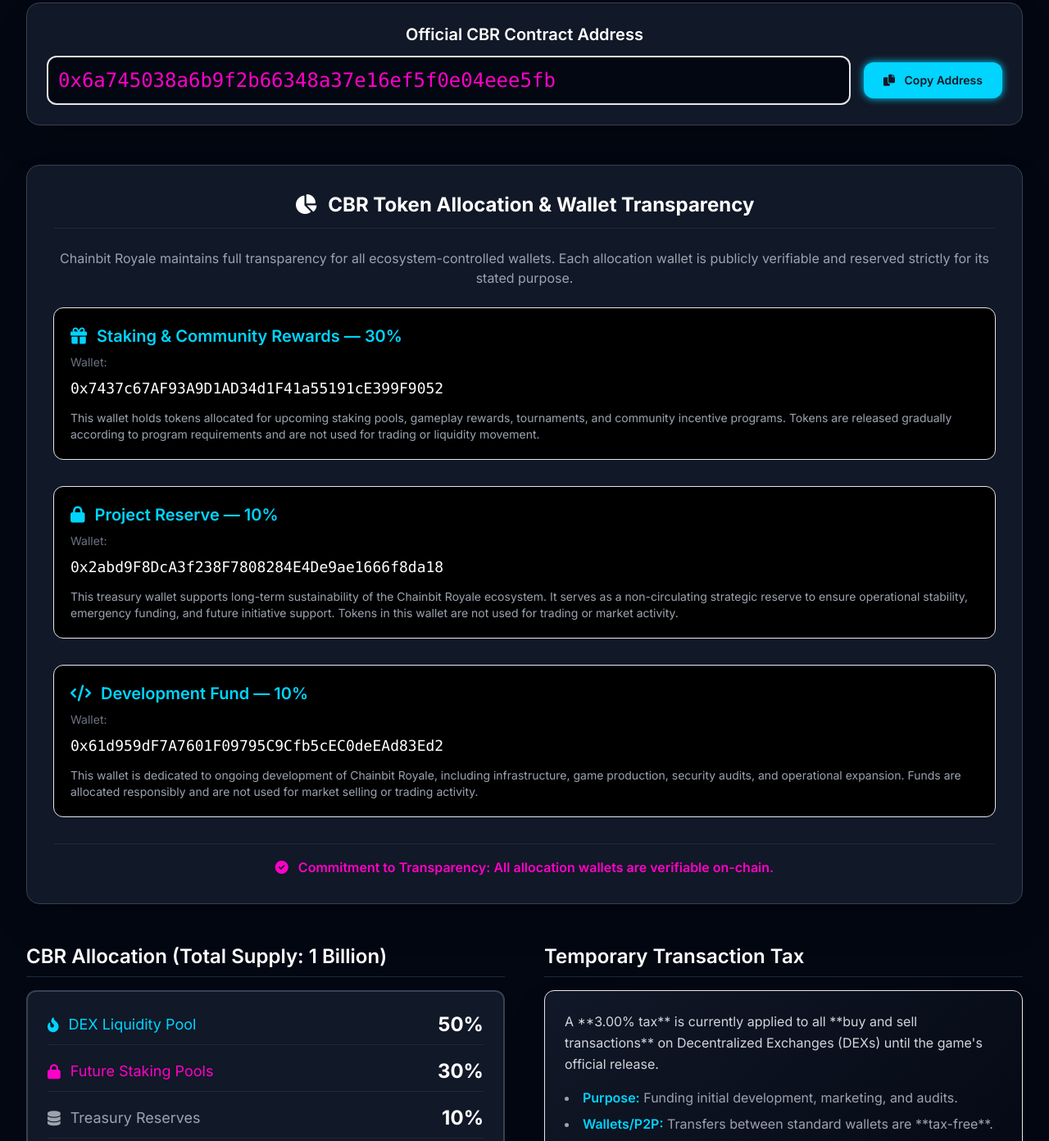
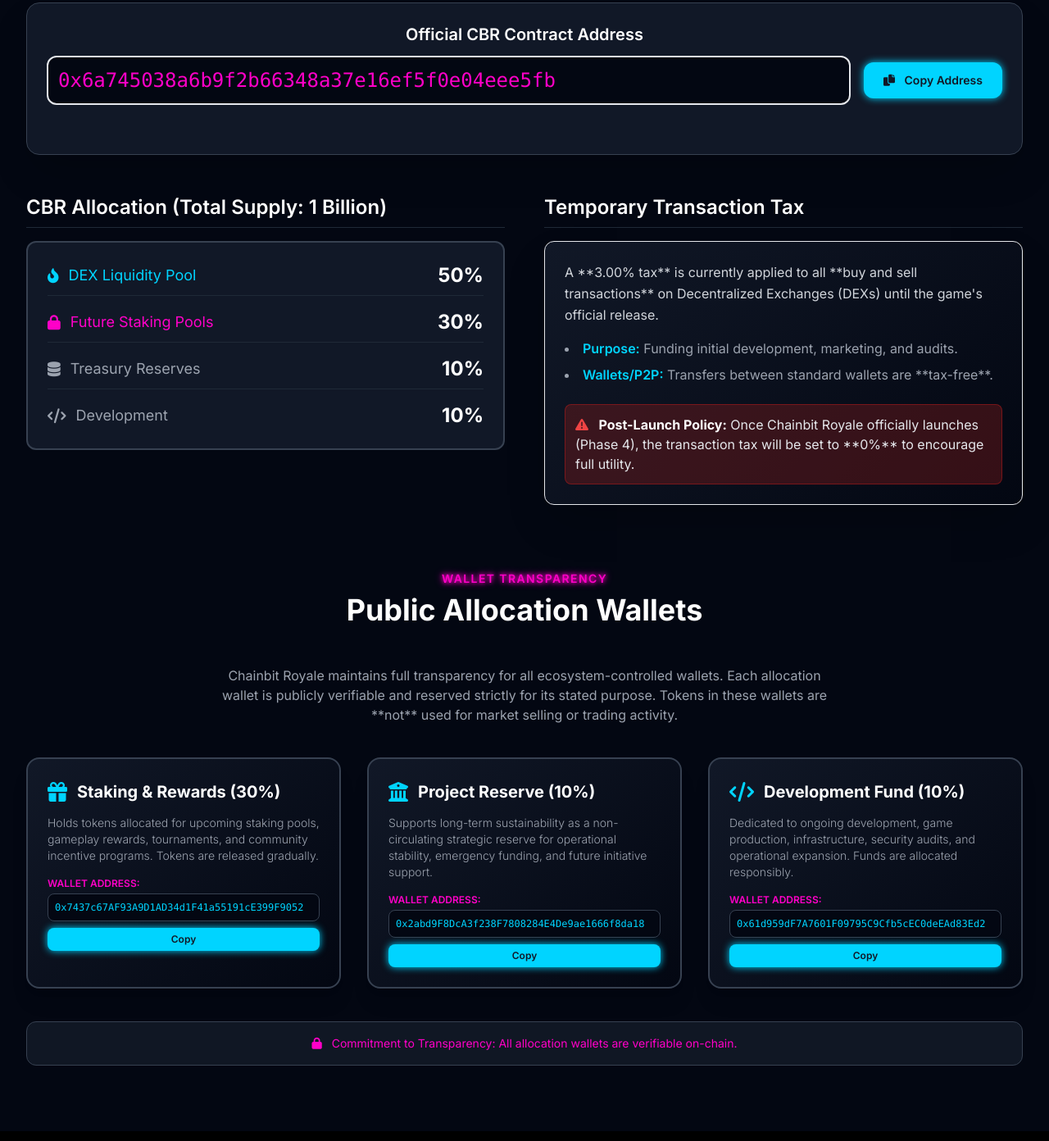
Before and after one commit to ChainbitRoyale/ChainbitRoyale-, a plain HTML site: page index.html in a window 1280 px wide. Shown: the part 2062-3454 px from the top of the page at 82% size. Drawn offline with nearby package versions, Linux system fonts and the light colour scheme.

Commit message:
Update index.html

```diff
--- a/index.html
+++ b/index.html
@@ -215,117 +215,30 @@
             <h3 class="text-sm font-semibold uppercase tracking-widest text-neon-blue neon-shadow-blue mb-2 text-center">CBR Token Utility</h3>
             <h2 class="text-4xl font-bold text-white mb-12 text-center">Tokenomics: Sustainable Supply</h2>
 
-            <!-- CONTRACT ADDRESS CARD WITH COPY FUNCTIONALITY -->
-            <div class="mb-12">
+            <!-- CONTRACT ADDRESS CARD WITH COPY FUNCTIONALITY --><div class="mb-12">
                 <div class="bg-gray-900 p-6 rounded-2xl split-card-effect border border-neon-blue/30 shadow-2xl">
                     <h4 class="text-xl font-semibold text-white mb-3 text-center">Official CBR Contract Address</h4>
 
                     <div class="flex flex-col md:flex-row items-center justify-center space-y-3 md:space-y-0 md:space-x-4">
 
-                        <!-- Display Address -->
-                        <div id="contract-address-display"
+                        <!-- Display Address --><div id="contract-address-display"
                              data-address="0x6a745038a6b9f2b66348a37e16ef5f0e04eee5fb"
-                             class="w-full md:w-auto flex-grow bg-gray-950 text-neon-pink neon-border-blue border-2 p-3 rounded-xl text-2xl font-mono cursor-pointer transition duration-150 ease-in-out hover:bg-gray-900/50 overflow-x-auto whitespace-nowrap"
+                             class="w-full md:w-auto flex-grow break-all bg-gray-950 text-neon-pink neon-border-blue border-2 p-3 rounded-xl text-2xl font-mono cursor-pointer transition duration-150 ease-in-out hover:bg-gray-900/50"
                              title="Click to copy address">
                             0x6a745038a6b9f2b66348a37e16ef5f0e04eee5fb
                         </div>
 
-                        <!-- Copy Button -->
-                        <button id="copy-button"
-                                class="w-full md:w-auto flex-shrink-0 neon-btn text-gray-900 font-semibold py-3 px-6 text-sm rounded-xl transition duration-200 transform hover:scale-[1.02] active:scale-[0.98]"
-                                data-address="0x6a745038a6b9f2b66348a37e16ef5f0e04eee5fb">
+                        <!-- Copy Button --><button id="copy-button"
+                                class="w-full md:w-auto flex-shrink-0 neon-btn text-gray-900 font-semibold py-3 px-6 text-sm rounded-xl transition duration-200 transform hover:scale-[1.02] active:scale-[0.98]">
                             <i class="fas fa-copy mr-2"></i>
                             Copy Address
                         </button>
                     </div>
+                    <!-- Success Message --><div id="status-message" class="mt-3 text-center text-sm font-medium h-6">
+                        <!-- Message will appear here --></div>
                 </div>
             </div>
-            <!-- END CONTRACT ADDRESS CARD -->
-
-            <!-- Wallet Transparency Card (NEW DETAILED CONTENT) -->
-            <div class="mb-12">
-                <div class="bg-gray-900 p-8 rounded-2xl split-card-effect border border-neon-pink/30 shadow-2xl">
-
-                    <h4 class="text-2xl font-bold text-white mb-6 text-center text-neon-pink border-b border-gray-800 pb-3">
-                        <i class="fas fa-chart-pie mr-2"></i> CBR Token Allocation & Wallet Transparency
-                    </h4>
-
-                    <p class="text-gray-400 mb-6 text-center">
-                        Chainbit Royale maintains full transparency for all ecosystem-controlled wallets. Each allocation wallet is publicly verifiable and reserved strictly for its stated purpose.
-                    </p>
-
-                    <div class="space-y-8">
-
-                        <!-- Wallet 1: Staking & Community Rewards -->
-                        <div class="p-5 rounded-xl bg-black border border-neon-blue/40 hover:bg-gray-950 transition duration-300">
-                            <h5 class="text-xl font-semibold text-neon-blue mb-2 flex items-center">
-                                <i class="fas fa-gift mr-3"></i> Staking & Community Rewards — 30%
-                            </h5>
-
-                            <p class="text-gray-500 mb-2 text-sm">Wallet:</p>
-                            <div class="wallet-address-copy-container w-full mb-3">
-                                <span class="address-text w-full block text-lg font-mono text-white break-all cursor-pointer hover:text-neon-pink transition duration-150"
-                                      data-address="0x7437c67AF93A9D1AD34d1F41a55191cE399F9052"
-                                      title="Click to copy rewards address">
-                                    0x7437c67AF93A9D1AD34d1F41a55191cE399F9052
-                                </span>
-                            </div>
-
-                            <p class="text-gray-400 text-sm">
-                                This wallet holds tokens allocated for upcoming staking pools, gameplay rewards, tournaments, and community incentive programs. Tokens are released gradually according to program requirements and are not used for trading or liquidity movement.
-                            </p>
-                        </div>
-
-                        <!-- Wallet 2: Project Reserve -->
-                        <div class="p-5 rounded-xl bg-black border border-neon-blue/40 hover:bg-gray-950 transition duration-300">
-                            <h5 class="text-xl font-semibold text-neon-blue mb-2 flex items-center">
-                                <i class="fas fa-lock mr-3"></i> Project Reserve — 10%
-                            </h5>
-
-                            <p class="text-gray-500 mb-2 text-sm">Wallet:</p>
-                            <div class="wallet-address-copy-container w-full mb-3">
-                                <span class="address-text w-full block text-lg font-mono text-white break-all cursor-pointer hover:text-neon-pink transition duration-150"
-                                      data-address="0x2abd9F8DcA3f238F7808284E4De9ae1666f8da18"
-                                      title="Click to copy reserve address">
-                                    0x2abd9F8DcA3f238F7808284E4De9ae1666f8da18
-                                </span>
-                            </div>
-
-                            <p class="text-gray-400 text-sm">
-                                This treasury wallet supports long-term sustainability of the Chainbit Royale ecosystem. It serves as a non-circulating strategic reserve to ensure operational stability, emergency funding, and future initiative support. Tokens in this wallet are not used for trading or market activity.
-                            </p>
-                        </div>
-
-                        <!-- Wallet 3: Development Fund -->
-                        <div class="p-5 rounded-xl bg-black border border-neon-blue/40 hover:bg-gray-950 transition duration-300">
-                            <h5 class="text-xl font-semibold text-neon-blue mb-2 flex items-center">
-                                <i class="fas fa-code mr-3"></i> Development Fund — 10%
-                            </h5>
-
-                            <p class="text-gray-500 mb-2 text-sm">Wallet:</p>
-                            <div class="wallet-address-copy-container w-full mb-3">
-                                <span class="address-text w-full block text-lg font-mono text-white break-all cursor-pointer hover:text-neon-pink transition duration-150"
-                                      data-address="0x61d959dF7A7601F09795C9Cfb5cEC0deEAd83Ed2"
-                                      title="Click to copy development address">
-                                    0x61d959dF7A7601F09795C9Cfb5cEC0deEAd83Ed2
-                                </span>
-                            </div>
-
-                            <p class="text-gray-400 text-sm">
-                                This wallet is dedicated to ongoing development of Chainbit Royale, including infrastructure, game production, security audits, and operational expansion. Funds are allocated responsibly and are not used for market selling or trading activity.
-                            </p>
-                        </div>
-
-                        <!-- Transparency Footer -->
-                        <p class="text-center text-neon-pink font-semibold pt-4 border-t border-gray-800">
-                            <i class="fas fa-check-circle mr-2"></i> Commitment to Transparency: All allocation wallets are verifiable on-chain.
-                        </p>
-                    </div>
-                </div>
-            </div>
-            <!-- END Wallet Transparency Card -->
-
-            <div class="flex flex-col lg:flex-row gap-12">
+            <!-- END CONTRACT ADDRESS CARD --><div class="flex flex-col lg:flex-row gap-12">
 
                 <!-- Allocation Card --><div class="lg:w-1/2">
                     <h4 class="text-2xl font-semibold text-white mb-4 border-b border-gray-800 pb-2">CBR Allocation (Total Supply: 1 Billion)</h4>
@@ -373,16 +286,100 @@
                 </div>
             </div>
 
+            <!-- NEW SECTION: WALLET TRANSPARENCY AND ALLOCATIONS --><div class="mt-20">
+                <h3 class="text-sm font-semibold uppercase tracking-widest text-neon-pink neon-shadow-pink mb-2 text-center">Wallet Transparency</h3>
+                <h2 class="text-4xl font-bold text-white mb-12 text-center">Public Allocation Wallets</h2>
+
+                <p class="text-center text-gray-400 max-w-3xl mx-auto mb-10">
+                    Chainbit Royale maintains full transparency for all ecosystem-controlled wallets. Each allocation wallet is publicly verifiable and reserved strictly for its stated purpose. Tokens in these wallets are **not** used for market selling or trading activity.
+                </p>
+
+                <div class="grid grid-cols-1 md:grid-cols-3 gap-8">
+
+                    <!-- Wallet 1: Staking & Community Rewards (30%) --><div class="gradient-bg p-6 rounded-2xl split-card-effect shadow-xl">
+                        <div class="flex items-center mb-3">
+                            <i class="fas fa-gift text-2xl text-neon-blue mr-3"></i>
+                            <h4 class="text-xl font-bold text-white">Staking & Rewards (30%)</h4>
+                        </div>
+                        <p class="text-sm font-light text-gray-400 mb-4">
+                            Holds tokens allocated for upcoming staking pools, gameplay rewards, tournaments, and community incentive programs. Tokens are released gradually.
+                        </p>
+                        <div class="mt-4">
+                            <h5 class="text-xs font-semibold uppercase text-neon-pink mb-1">Wallet Address:</h5>
+                            <div id="rewards-address-display" data-address="0x7437c67AF93A9D1AD34d1F41a55191cE399F9052"
+                                 class="break-all bg-gray-950 text-neon-blue font-mono text-xs p-2 rounded-lg border border-gray-700 cursor-pointer hover:bg-gray-800 transition duration-150 ease-in-out"
+                                 title="Click to copy address">
+                                0x7437c67AF93A9D1AD34d1F41a55191cE399F9052
+                            </div>
+                            <button class="copy-wallet-btn neon-btn text-gray-900 w-full mt-2 py-1.5 text-xs font-semibold rounded-lg" data-target-id="rewards-address-display">
+                                Copy
+                            </button>
+                        </div>
+                    </div>
+
+                    <!-- Wallet 2: Project Reserve (10%) --><div class="gradient-bg p-6 rounded-2xl split-card-effect shadow-xl">
+                        <div class="flex items-center mb-3">
+                            <i class="fas fa-university text-2xl text-neon-blue mr-3"></i>
+                            <h4 class="text-xl font-bold text-white">Project Reserve (10%)</h4>
+                        </div>
+                        <p class="text-sm font-light text-gray-400 mb-4">
+                            Supports long-term sustainability as a non-circulating strategic reserve for operational stability, emergency funding, and future initiative support.
+                        </p>
+                        <div class="mt-4">
+                            <h5 class="text-xs font-semibold uppercase text-neon-pink mb-1">Wallet Address:</h5>
+                            <div id="reserve-address-display" data-address="0x2abd9F8DcA3f238F7808284E4De9ae1666f8da18"
+                                 class="break-all bg-gray-950 text-neon-blue font-mono text-xs p-2 rounded-lg border border-gray-700 cursor-pointer hover:bg-gray-800 transition duration-150 ease-in-out"
+                                 title="Click to copy address">
+                                0x2abd9F8DcA3f238F7808284E4De9ae1666f8da18
+                            </div>
+                            <button class="copy-wallet-btn neon-btn text-gray-900 w-full mt-2 py-1.5 text-xs font-semibold rounded-lg" data-target-id="reserve-address-display">
+                                Copy
+                            </button>
+                        </div>
+                    </div>
+
+                    <!-- Wallet 3: Development Fund (10%) --><div class="gradient-bg p-6 rounded-2xl split-card-effect shadow-xl">
+                        <div class="flex items-center mb-3">
+                            <i class="fas fa-code text-2xl text-neon-blue mr-3"></i>
+                            <h4 class="text-xl font-bold text-white">Development Fund (10%)</h4>
+                        </div>
+                        <p class="text-sm font-light text-gray-400 mb-4">
+                            Dedicated to ongoing development, game production, infrastructure, security audits, and operational expansion. Funds are allocated responsibly.
+                        </p>
+                        <div class="mt-4">
+                            <h5 class="text-xs font-semibold uppercase text-neon-pink mb-1">Wallet Address:</h5>
+                            <div id="dev-address-display" data-address="0x61d959dF7A7601F09795C9Cfb5cEC0deEAd83Ed2"
+                                 class="break-all bg-gray-950 text-neon-blue font-mono text-xs p-2 rounded-lg border border-gray-700 cursor-pointer hover:bg-gray-800 transition duration-150 ease-in-out"
+                                 title="Click to copy address">
+                                0x61d959dF7A7601F09795C9Cfb5cEC0deEAd83Ed2
+                            </div>
+                            <button class="copy-wallet-btn neon-btn text-gray-900 w-full mt-2 py-1.5 text-xs font-semibold rounded-lg" data-target-id="dev-address-display">
+                                Copy
+                            </button>
+                        </div>
+                    </div>
+
+                </div>
+
+                <div class="mt-10 p-4 rounded-xl bg-gray-800/50 border border-gray-700 text-center">
+                    <p class="text-sm font-medium text-neon-pink">
+                        <i class="fas fa-lock mr-2"></i> Commitment to Transparency: All allocation wallets are verifiable on-chain.
+                    </p>
+                </div>
+
+            </div>
+
         </div>
     </section>
 
-    <!-- Roadmap Section --><section id="roadmap" class="py-20 bg-black">
+    <!-- Roadmap Section (Updated Structure) --><section id="roadmap" class="py-20 bg-black">
         <div class="max-w-7xl mx-auto px-4 sm:px-6 lg:px-8">
             <h3 class="text-sm font-semibold uppercase tracking-widest text-neon-pink mb-2 text-center">Future Vision</h3>
             <h2 class="4xl font-bold text-white mb-12 text-center">Development Roadmap</h2>
 
             <div class="relative max-w-4xl mx-auto">
-                <!-- Phase 1: Foundation (Right Side on Desktop, Standard on Mobile) --><div class="timeline-item flex flex-col md:flex-row justify-end items-start md:relative">
+                <!-- The vertical timeline line is now handled by the ::after pseudo-element in CSS,
+                     which is responsive and cleaner than a manually placed div. --><!-- Phase 1: Foundation (Right Side on Desktop, Standard on Mobile) --><div class="timeline-item flex flex-col md:flex-row justify-end items-start md:relative">
                     <div class="timeline-content md:w-1/2 md:pl-12 md:text-left md:order-2 p-4 md:p-0">
                         <h4 class="text-2xl font-bold text-neon-blue">Phase 1: Foundation</h4>
                         <p class="text-gray-400">Concept finalization, core blockchain integration, and initial art asset creation.</p>
@@ -494,91 +491,98 @@
 
 <script>
     document.addEventListener('DOMContentLoaded', () => {
+        // --- CONTRACT COPY FUNCTIONALITY START ---
+        const contractAddress = '0x6a745038a6b9f2b66348a37e16ef5f0e04eee5fb';
+        const copyButton = document.getElementById('copy-button');
+        const statusMessage = document.getElementById('status-message');
+        const addressDisplay = document.getElementById('contract-address-display');
+        const copyWalletButtons = document.querySelectorAll('.copy-wallet-btn');
 
-        // --- Core Copy Functionality ---
         /**
          * Copies the given text to the clipboard using the execCommand fallback.
+         * Provides visual feedback on the trigger element itself.
          * @param {string} text The text to copy.
+         * @param {HTMLElement} triggerElement The button or element that initiated the copy.
          */
-        function copyToClipboardExec(text) {
+        function copyToClipboard(text, triggerElement) {
+            // 1. Create a temporary textarea element
             const textarea = document.createElement('textarea');
             textarea.value = text;
+
+            // 2. Set styles to hide it
             textarea.style.position = 'fixed';
             textarea.style.top = 0;
             textarea.style.left = 0;
             textarea.style.opacity = 0;
+
+            // 3. Append to body, select and copy
             document.body.appendChild(textarea);
             textarea.focus();
             textarea.select();
+
             try {
-                // Execute the copy command
-                document.execCommand('copy');
+                const successful = document.execCommand('copy');
+                if (successful) {
+                    const originalText = triggerElement.textContent;
+                    const originalClass = triggerElement.className;
+
+                    // Give visual feedback on success
+                    triggerElement.textContent = 'Copied!';
+                    triggerElement.classList.add('bg-green-600', 'hover:bg-green-700');
+                    triggerElement.classList.remove('neon-btn', 'text-neon-blue', 'text-neon-pink');
+
+                    // Reset after 2 seconds
+                    setTimeout(() => {
+                        triggerElement.textContent = originalText;
+                        triggerElement.className = originalClass; // Restore original classes, including neon-btn
+                    }, 2000);
+                } else {
+                    console.error('Fallback: Copying text command failed.');
+                    // Fallback visual feedback (if central status message is available)
+                    if (statusMessage) {
+                        statusMessage.textContent = 'Copy failed. Please copy manually.';
+                        statusMessage.classList.add('text-red-500');
+                        setTimeout(() => {
+                            statusMessage.textContent = '';
+                            statusMessage.classList.remove('text-red-500');
+                        }, 3000);
+                    }
+                }
             } catch (err) {
                 console.error('Fallback: Unable to copy', err);
             }
+
+            // 4. Clean up
             document.body.removeChild(textarea);
         }
 
-        /**
-         * Handles copy operation and provides visual feedback on the element.
-         * @param {HTMLElement} element The element that triggered the copy.
-         * @param {boolean} isButton Whether the element is the main copy button (requires different class handling).
-         */
-        function handleCopyFeedback(element, isButton) {
-            const addressToCopy = element.getAttribute('data-address');
-            if (!addressToCopy) {
-                console.error("No address found on the element to copy.");
-                return;
+        // Main Contract Address Handler
+        if (copyButton && addressDisplay) {
+            // Pass the button itself to the copy function for feedback
+            copyButton.addEventListener('click', () => copyToClipboard(contractAddress, copyButton));
+
+            // Pass the display element to the copy function for feedback (note: status bar is not used for this one)
+            addressDisplay.addEventListener('click', () => copyToClipboard(contractAddress, addressDisplay));
         }
 
-            // Execute Copy
-            copyToClipboardExec(addressToCopy);
+        // Dynamic Allocation Wallet Handler
+        copyWalletButtons.forEach(button => {
+            const targetId = button.getAttribute('data-target-id');
+            const targetElement = document.getElementById(targetId);
 
-            // Store original state for feedback
-            const originalText = element.textContent;
-            const originalClass = element.className;
+            // Set up click listener on the button
+            button.addEventListener('click', () => {
+                const address = targetElement.getAttribute('data-address');
+                copyToClipboard(address, button);
+            });
 
-            // 1. Change text and color/class immediately
-            element.textContent = 'Copied!';
-
-            if (isButton) {
-                // Button feedback
-                element.classList.add('bg-green-600', 'hover:bg-green-700');
-                element.classList.remove('neon-btn', 'text-gray-900');
-            } else {
-                // Address span feedback (simple color flash)
-                element.style.color = 'var(--neon-pink)';
-            }
-
-            // 2. Revert after 1.5 seconds
-            setTimeout(() => {
-                element.textContent = originalText;
-                if (isButton) {
-                    element.className = originalClass; // Restore all original button classes
-                } else {
-                     element.style.color = ''; // Revert style to inherited CSS (text-white)
-                }
-            }, 1500);
-        }
-
-        // --- Event Listeners Setup ---
-
-        // 1. Main Contract Address Button & Display (Use data-address on the button now)
-        const copyButton = document.getElementById('copy-button');
-        const addressDisplay = document.getElementById('contract-address-display');
-
-        if (copyButton) {
-            // Button handler
-            copyButton.addEventListener('click', () => handleCopyFeedback(copyButton, true));
-        }
-        if (addressDisplay) {
-            // Address text handler (non-button)
-            addressDisplay.addEventListener('click', () => handleCopyFeedback(addressDisplay, false));
-        }
-
-        // 2. Allocation Wallet Address Spans
-        document.querySelectorAll('.wallet-address-copy-container .address-text').forEach(addressSpan => {
-            addressSpan.addEventListener('click', () => handleCopyFeedback(addressSpan, false));
+            // Set up click listener on the address display element
+            targetElement.addEventListener('click', () => {
+                 const address = targetElement.getAttribute('data-address');
+                 // Use the display element itself for visual feedback on click
+                copyToClipboard(address, targetElement);
             });
         });
+        // --- CONTRACT COPY FUNCTIONALITY END ---
+    });
 </script>
```
Lines whose indentation alone changed are shown as unchanged.
